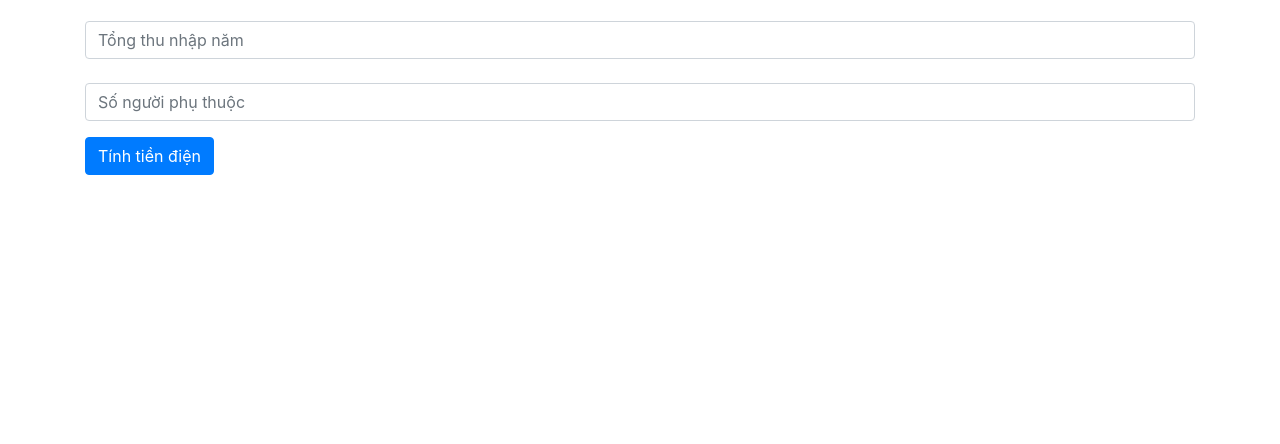
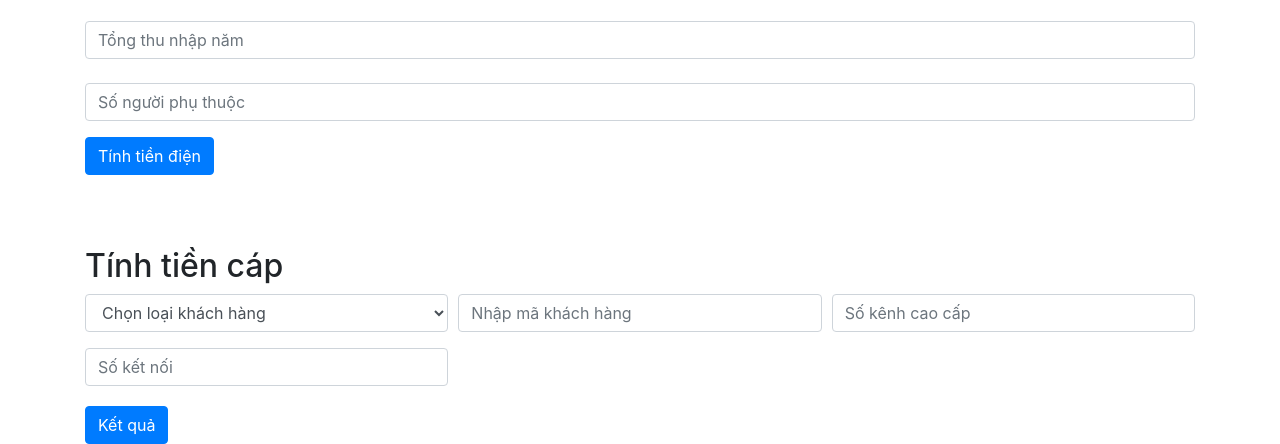
Before and after one commit to thaophuongle/JS-baitap-b5, a plain HTML site: page index.html in a window 1280 px wide. Shown: the part 628-1072 px from the top of the page. Before the commit the page ends 803 px from the top, so only its background shows below. Drawn offline with nearby package versions, Linux system fonts and the light colour scheme.

Commit message:
New Update

```diff
--- a/index.html
+++ b/index.html
@@ -75,6 +75,35 @@
           </div>
           <button id="taxBtn" onclick="tinhTienThue()" class="btn btn-primary">Tính tiền điện</button>
           <div id="taxHandle"></div>
+
+          <br><br><br>
+          <h2>Tính tiền cáp</h2>
+          <form>
+            <div class="form-row">
+              <div class="col">
+                <div class="form-group chonKhachHang">
+                  <select class="form-control" name="" id="">
+                    <option selected>Chọn loại khách hàng</option>
+                    <option id="" value="A">Nhà dân</option>
+                    <option id="" value="B">Doanh Nghiệp</option>
+                  </select>
+                </div>
+              </div>
+              <div class="col">
+                <input type="text" id="" class="form-control" placeholder="Nhập mã khách hàng">
+              </div>
+              <div class="col">
+                <input type="number" id="" class="form-control" placeholder="Số kênh cao cấp">
+              </div>
+            </div>
+            <div class="form-row">
+                <div class="col-4">
+                  <input type="number" id="" class="form-control" placeholder="Số kết nối">
+                </div>
+              </div>
+          <button id="cableBtn" onclick="tinhTienCap()" class="btn btn-primary" style="margin-top: 20px;">Kết quả</button>
+          <div id="cableHandle"></div>
+
       </div>
     <!-- Optional JavaScript -->
     <script src="./js/index.js"></script>
--- a/js/index.js
+++ b/js/index.js
@@ -1,4 +1,4 @@
-// BAI 2
+// BAI 1
 function tinhDiemKhuVuc(khuVuc) {
     if (khuVuc == "A") {
         return 2;
@@ -146,3 +146,5 @@ function tinhTienThue() {
         ;
 
 }
+
+// BAI 4
```
